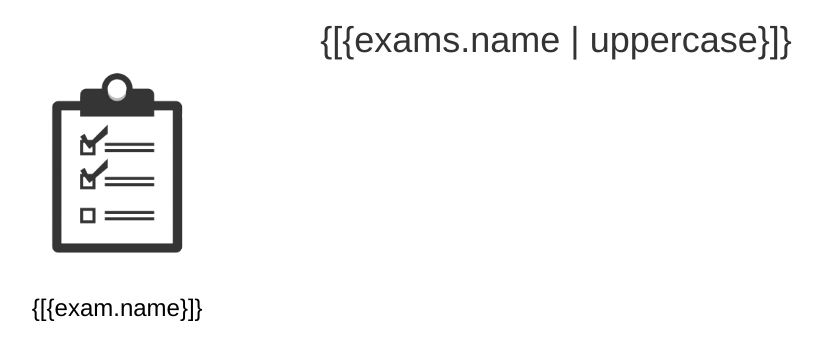
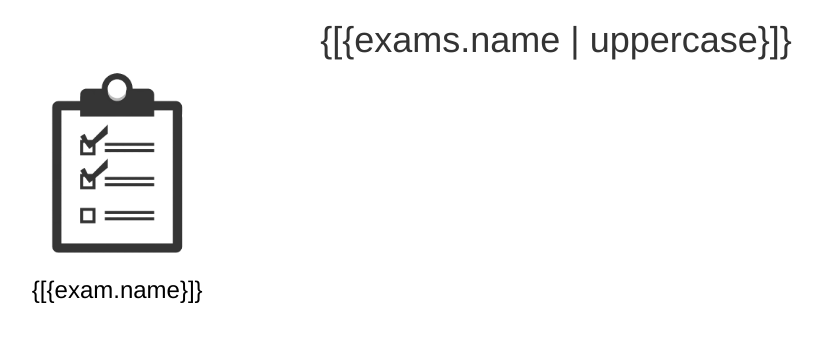
Before and after one commit to jorgeluis11/tpinterview, a Django app: page /language/language_detail.html/ in a window 1280 px wide. Shown: the top 360 px of the page, without its empty margins (84-907 px from the left). Run offline with Django 3.2, Linux system fonts and the light colour scheme; the visitor is signed in with stand-in values (Sample User, id 1); some libraries are stand-ins or nearby versions.

Commit message:
text in language list

```diff
--- a/static/css/style.css
+++ b/static/css/style.css
@@ -57,7 +57,7 @@
 }
 
 .language>div{
-    height: 210px;
+    height: 192px;
 }
 
 
```
